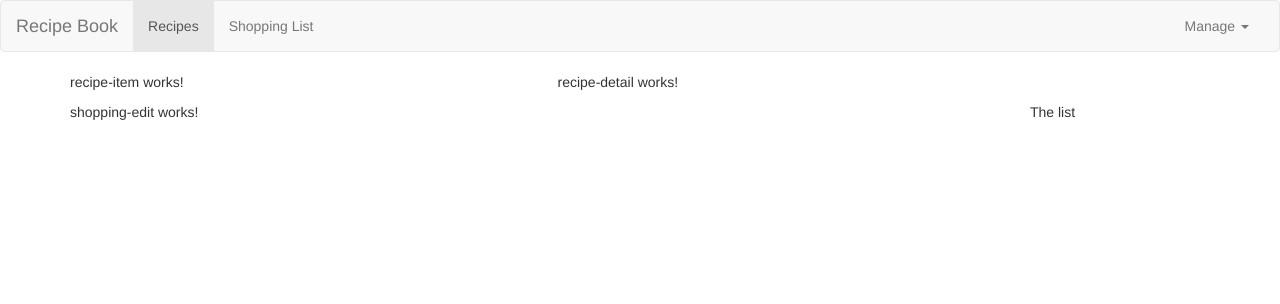
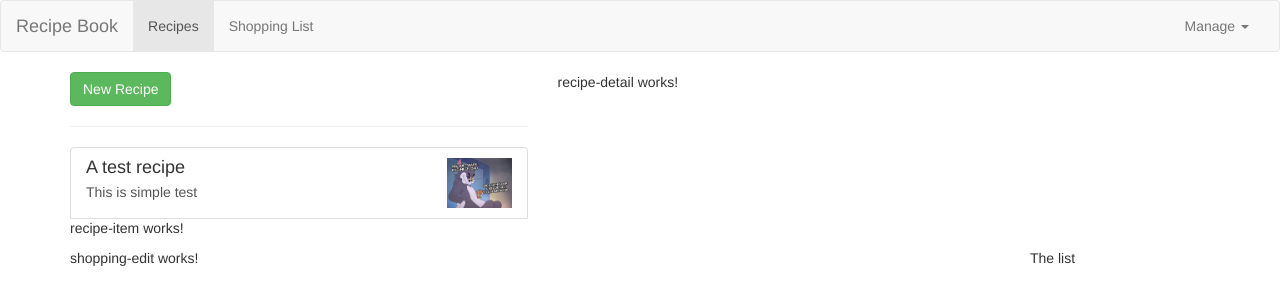
Before and after one commit to ELATTARIYassine/recipe-book-Angular-Firebase, an Angular app: page / in a window 1280 px wide. Shown: the top 304 px of the page. Built offline with nearby package versions, Linux system fonts and the light colour scheme.

Commit message:
[components] filling recipe & recipe-list components with live

```diff
--- a/src/app/recipes/recipe-list/recipes-list.component.html
+++ b/src/app/recipes/recipe-list/recipes-list.component.html
@@ -1 +1,20 @@
-<app-recipe-item></app-recipe-item>
+<div class="row">
+    <div class="col-xs-12">
+        <button class="btn btn-success">New Recipe</button>
+    </div>
+</div>
+<hr>
+<div class="row">
+    <div class="col-xs-12">
+        <a href="#" class="list-group-item clearfix" *ngFor="let recipe of recipes">
+            <div class="pull-left">
+                <h4 class="list-group-item-heading">{{ recipe.name }}</h4>
+                <p class="list-group-item-text">{{ recipe.description }}</p>
+            </div>
+            <span class="pull-right">
+                <img src="{{ recipe.imagePath }}" alt="{{ recipe.name }}" class="img-responsive" style="max-height: 50px;">
+            </span>
+        </a>
+        <app-recipe-item></app-recipe-item>
+    </div>
+</div>
--- a/src/app/recipes/recipe-list/recipes-list.component.ts
+++ b/src/app/recipes/recipe-list/recipes-list.component.ts
@@ -1,4 +1,5 @@
 import { Component, OnInit } from '@angular/core';
+import { Recipe } from '../recipe.model';
 
 @Component({
   selector: 'app-recipes-list',
@@ -7,7 +8,10 @@
 })
 export class RecipeListComponent implements OnInit {
 
-  recipes = [];
+  recipes: Recipe[] = [
+    new Recipe('A test recipe', 'This is simple test', '../../../assets/recipeImg.jpg')
+  ];
+
   constructor() { }
 
   ngOnInit() {
--- /dev/null
+++ b/src/app/recipes/recipe.model.ts
@@ -0,0 +1,11 @@
+export class Recipe{
+    public name: string;
+    public description: string;
+    public imagePath: string;
+
+    constructor(name :string, desc :string, img :string){
+        this.name = name;
+        this.description = desc;
+        this.imagePath = img;
+    }
+}
```
Also changed, not shown: src/assets/recipeImg.jpg (added).
